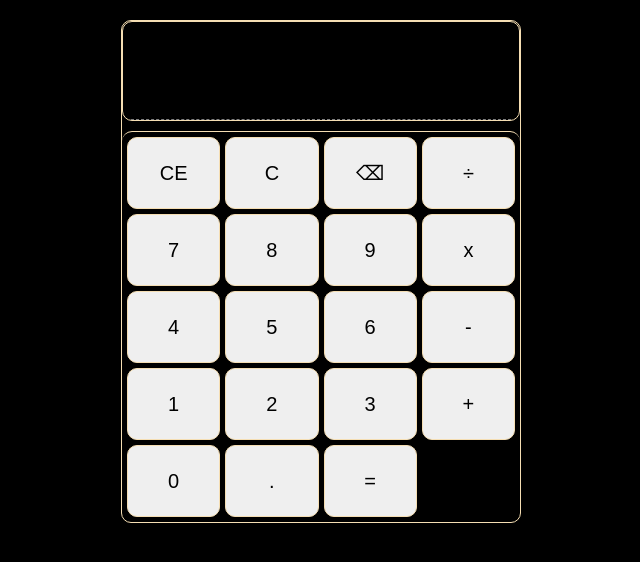
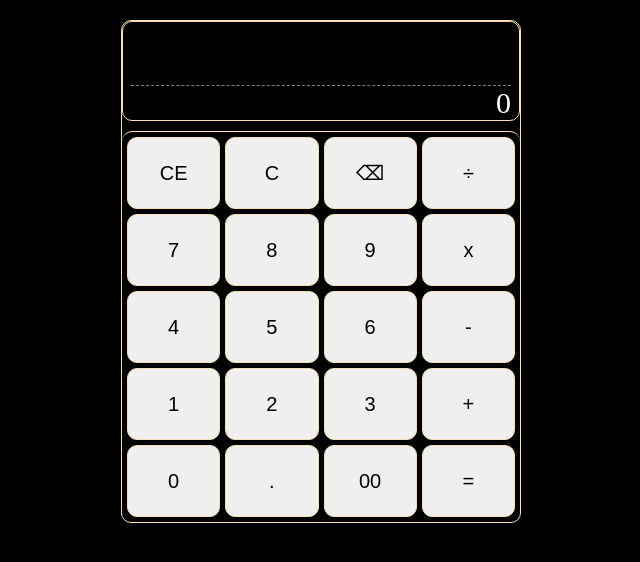
Before and after one commit to hencci/standard-calculator, a plain HTML site: page index.html in a window 1280 px wide. Shown: the whole page, without its empty margins (319-959 px from the left). Drawn offline with Linux system fonts and the light colour scheme.

Commit message:
Updated file

```diff
--- a/index.html
+++ b/index.html
@@ -10,7 +10,7 @@
     <div class="calculator">
         <div class="display">
             <div class="afterMath"></div>
-            <div class="entry"></div>
+            <div class="entry">0</div>
         </div>
         <div class="keyboard">
             <button class="key clearKey" id="clearEntry">CE</button>
@@ -35,7 +35,8 @@
 
             <button class="key numKey" id="0">0</button>
             <button class="key numKey" id="dot">.</button>
-            <button class="key" id="equal">=</button>
+            <button class="key numKey" id="00">00</button>
+            <button class="key equal" id="equal">=</button>
         </div>
     </div>
     <script src="app.js"></script>
```
